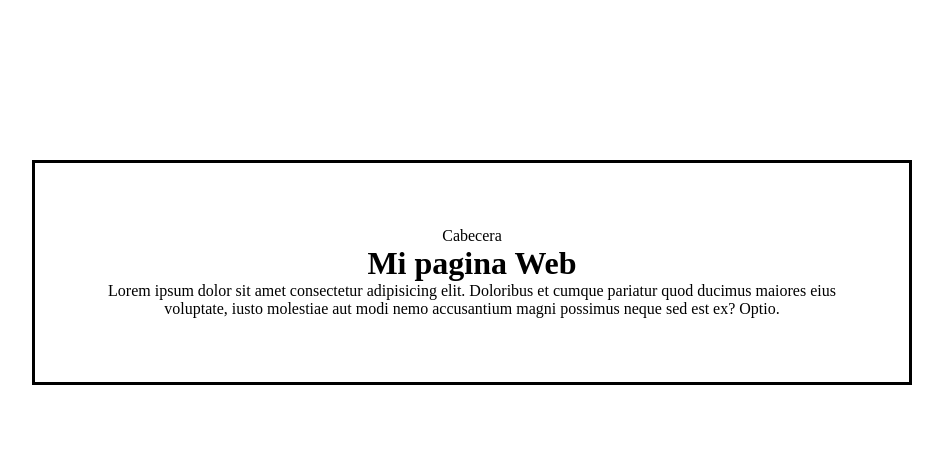
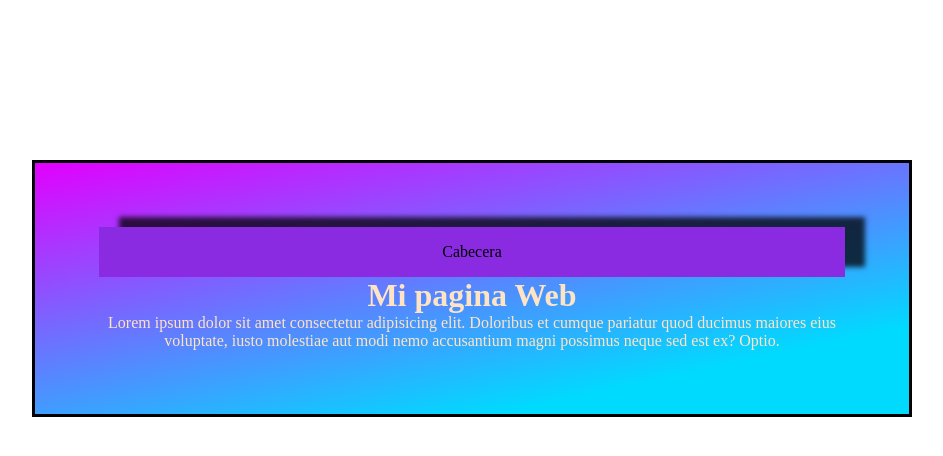
Before and after one commit to NicoFullPro/practica, a plain HTML site: page index.html in a window 1280 px wide. Shown: the whole page, without its empty margins (168-1111 px from the left). Drawn offline with Linux system fonts and the light colour scheme.

Commit message:
Modificando con css

```diff
--- a/css/style.css
+++ b/css/style.css
@@ -14,4 +14,13 @@ body {
     text-align: center;
     margin-top: 10rem;
     padding: 4rem;
+    background: linear-gradient(168deg,#e200ff 0%, #00daff 80%);
+    color: bisque;
 }
+
+#cabecera {
+    background-color: blueviolet;
+    color: black;
+    padding: 1rem;
+    box-shadow: 20px -10px 5px 0px rgba(0,0,0,0.75);
+}
```
